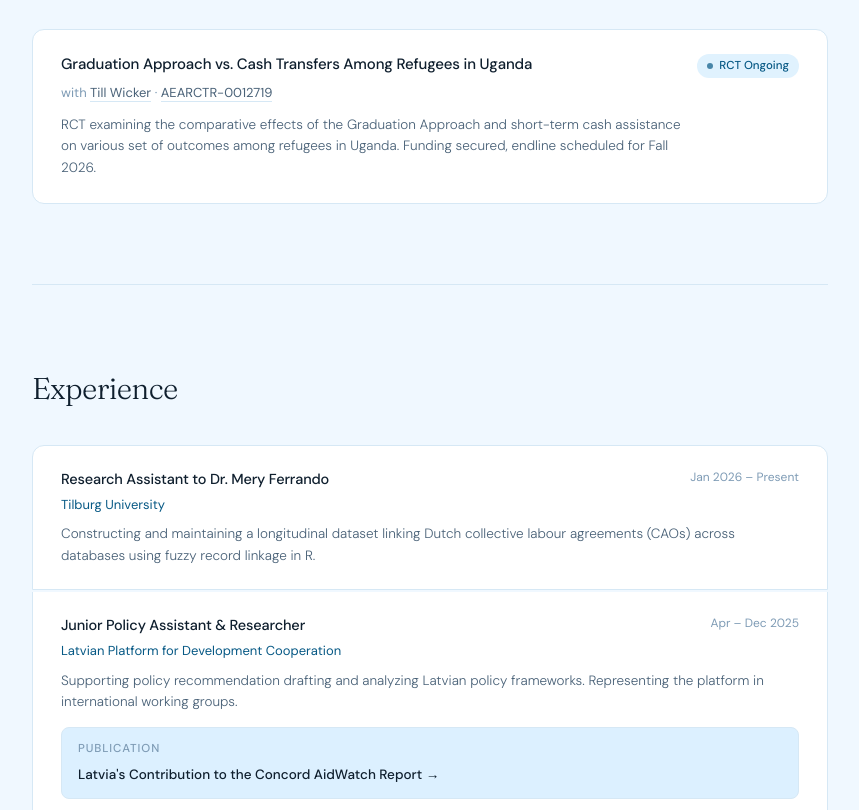
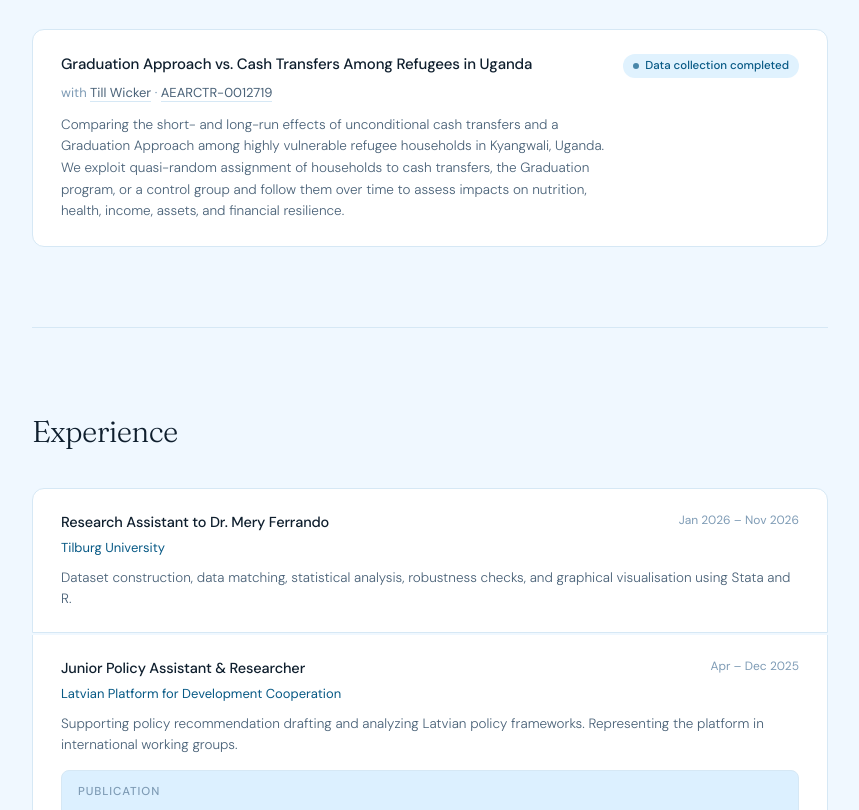
Before and after one commit to AliseRuza/AliseRuza.github.io, a plain HTML site: page index.html in a window 1280 px wide. Shown: the part 655-1465 px from the top of the page, without its empty margins (210-1069 px from the left). Drawn offline with Linux system fonts and the light colour scheme.

Commit message:
Revise project details and experience dates
Updated project descriptions and status in index.html.

```diff
--- a/index.html
+++ b/index.html
@@ -414,10 +414,13 @@
             <div>
               <div class="card-title">Graduation Approach vs. Cash Transfers Among Refugees in Uganda</div>
               <div class="card-meta">with <a href="https://sites.google.com/view/tillwicker/home?authuser=0" target="_blank" style="color: var(--text-muted); text-decoration: none; border-bottom: 1px solid var(--border);">Till Wicker</a> · <a href="https://www.socialscienceregistry.org/trials/12719" target="_blank" style="color: var(--text-muted); text-decoration: none; border-bottom: 1px solid var(--border);">AEARCTR-0012719</a></div>
-              <div class="card-abstract">RCT examining the comparative effects of the Graduation Approach and short-term cash assistance on various set of outcomes among refugees in Uganda. Funding secured, endline scheduled for Fall 2026.</div>
+              <div class="card-abstract"> Comparing the short- and long-run effects of unconditional cash transfers and a Graduation Approach among highly
+vulnerable refugee households in Kyangwali, Uganda. We exploit quasi-random assignment of households to cash
+transfers, the Graduation program, or a control group and follow them over time to assess impacts on nutrition,
+health, income, assets, and financial resilience. </div>
             </div>
             <span class="card-status status-progress">
-              <span class="status-dot"></span> RCT Ongoing
+              <span class="status-dot"></span> Data collection completed
             </span>
           </div>
         </div>
@@ -438,10 +441,10 @@
         <div class="exp-card">
           <div class="exp-header">
             <div class="exp-title">Research Assistant to Dr. Mery Ferrando</div>
-            <span class="exp-date">Jan 2026 – Present</span>
+            <span class="exp-date">Jan 2026 – Nov 2026</span>
           </div>
           <div class="exp-org">Tilburg University</div>
-          <div class="exp-desc">Constructing and maintaining a longitudinal dataset linking Dutch collective labour agreements (CAOs) across databases using fuzzy record linkage in R.</div>
+          <div class="exp-desc"> Dataset construction, data matching, statistical analysis, robustness checks, and graphical visualisation using Stata and R. </div>
         </div>
 
         <div class="exp-card">
```
